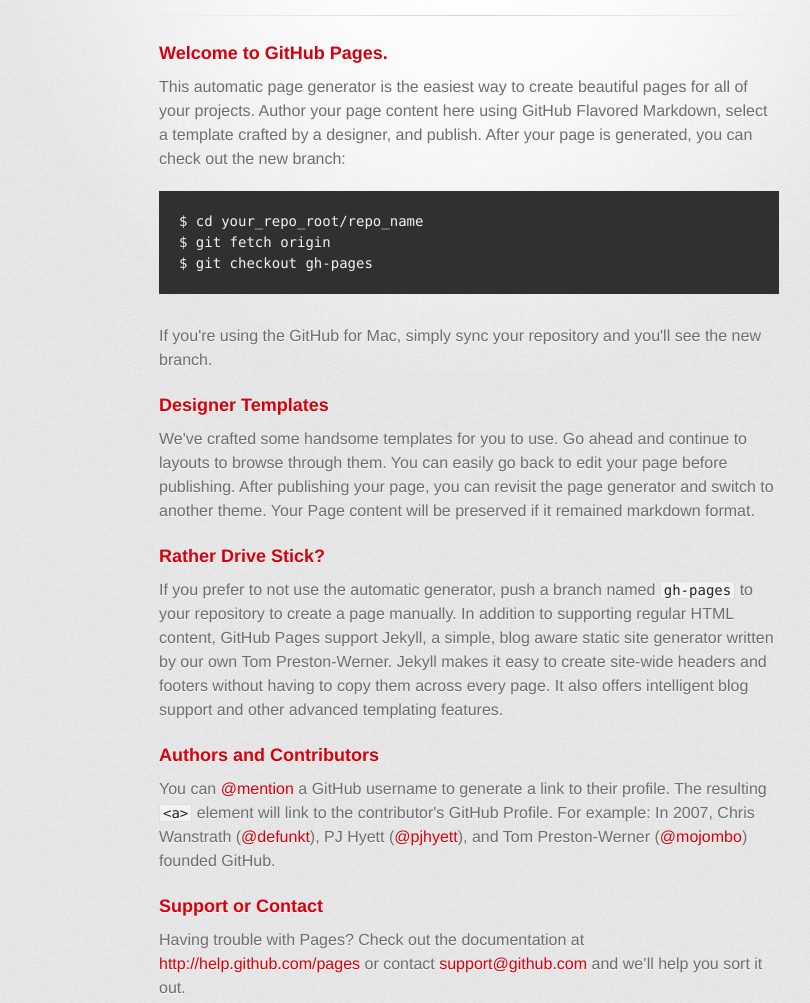
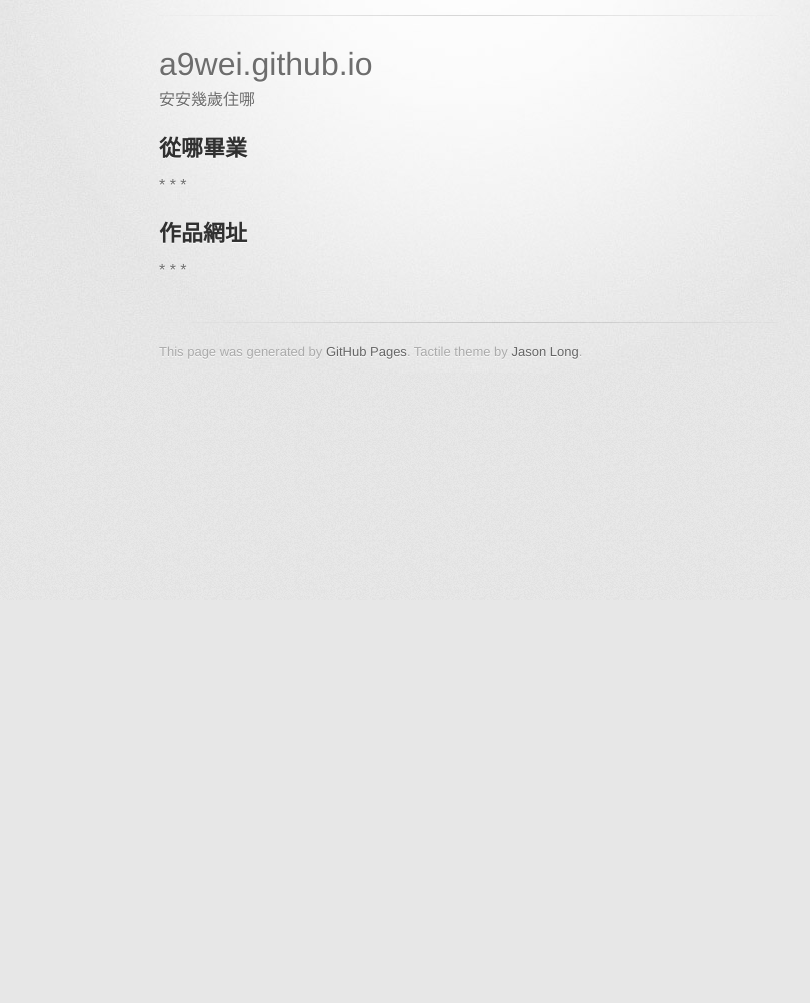
Before and after one commit to a9wei/a9wei.github.io, a plain HTML site: page index.html in a window 1280 px wide. Shown: the part 200-1203 px from the top of the page, without its empty margins (171-981 px from the left). After the commit the page ends 800 px from the top, so only its background shows below. Drawn offline with Linux system fonts and the light colour scheme; a web font is replaced by a local one.

Commit message:
Replace master branch with page content via GitHub

```diff
--- a/index.html
+++ b/index.html
@@ -29,37 +29,24 @@
         <hr>
 
         <section id="main_content">
-          <h3>
-<a name="welcome-to-github-pages" class="anchor" href="#welcome-to-github-pages"><span class="octicon octicon-link"></span></a>Welcome to GitHub Pages.</h3>
+          <h1>
+<a name="a9weigithubio" class="anchor" href="#a9weigithubio"><span class="octicon octicon-link"></span></a>a9wei.github.io</h1>
 
-<p>This automatic page generator is the easiest way to create beautiful pages for all of your projects. Author your page content here using GitHub Flavored Markdown, select a template crafted by a designer, and publish. After your page is generated, you can check out the new branch:</p>
+<p>安安幾歲住哪</p>
 
-<pre><code>$ cd your_repo_root/repo_name
-$ git fetch origin
-$ git checkout gh-pages
-</code></pre>
+<h2>
+<a name="%E5%BE%9E%E5%93%AA%E7%95%A2%E6%A5%AD" class="anchor" href="#%E5%BE%9E%E5%93%AA%E7%95%A2%E6%A5%AD"><span class="octicon octicon-link"></span></a>從哪畢業</h2>
 
-<p>If you're using the GitHub for Mac, simply sync your repository and you'll see the new branch.</p>
+<p>*
+*
+*</p>
 
-<h3>
-<a name="designer-templates" class="anchor" href="#designer-templates"><span class="octicon octicon-link"></span></a>Designer Templates</h3>
+<h2>
+<a name="%E4%BD%9C%E5%93%81%E7%B6%B2%E5%9D%80" class="anchor" href="#%E4%BD%9C%E5%93%81%E7%B6%B2%E5%9D%80"><span class="octicon octicon-link"></span></a>作品網址</h2>
 
-<p>We've crafted some handsome templates for you to use. Go ahead and continue to layouts to browse through them. You can easily go back to edit your page before publishing. After publishing your page, you can revisit the page generator and switch to another theme. Your Page content will be preserved if it remained markdown format.</p>
-
-<h3>
-<a name="rather-drive-stick" class="anchor" href="#rather-drive-stick"><span class="octicon octicon-link"></span></a>Rather Drive Stick?</h3>
-
-<p>If you prefer to not use the automatic generator, push a branch named <code>gh-pages</code> to your repository to create a page manually. In addition to supporting regular HTML content, GitHub Pages support Jekyll, a simple, blog aware static site generator written by our own Tom Preston-Werner. Jekyll makes it easy to create site-wide headers and footers without having to copy them across every page. It also offers intelligent blog support and other advanced templating features.</p>
-
-<h3>
-<a name="authors-and-contributors" class="anchor" href="#authors-and-contributors"><span class="octicon octicon-link"></span></a>Authors and Contributors</h3>
-
-<p>You can <a href="https://github.com/blog/821" class="user-mention">@mention</a> a GitHub username to generate a link to their profile. The resulting <code>&lt;a&gt;</code> element will link to the contributor's GitHub Profile. For example: In 2007, Chris Wanstrath (<a href="https://github.com/defunkt" class="user-mention">@defunkt</a>), PJ Hyett (<a href="https://github.com/pjhyett" class="user-mention">@pjhyett</a>), and Tom Preston-Werner (<a href="https://github.com/mojombo" class="user-mention">@mojombo</a>) founded GitHub.</p>
-
-<h3>
-<a name="support-or-contact" class="anchor" href="#support-or-contact"><span class="octicon octicon-link"></span></a>Support or Contact</h3>
-
-<p>Having trouble with Pages? Check out the documentation at <a href="http://help.github.com/pages">http://help.github.com/pages</a> or contact <a href="mailto:support@github.com">support@github.com</a> and we’ll help you sort it out.</p>
+<p>*
+*
+*</p>
         </section>
 
         <footer>
```
Also changed, not shown: params.json (+1 -1 lines).
